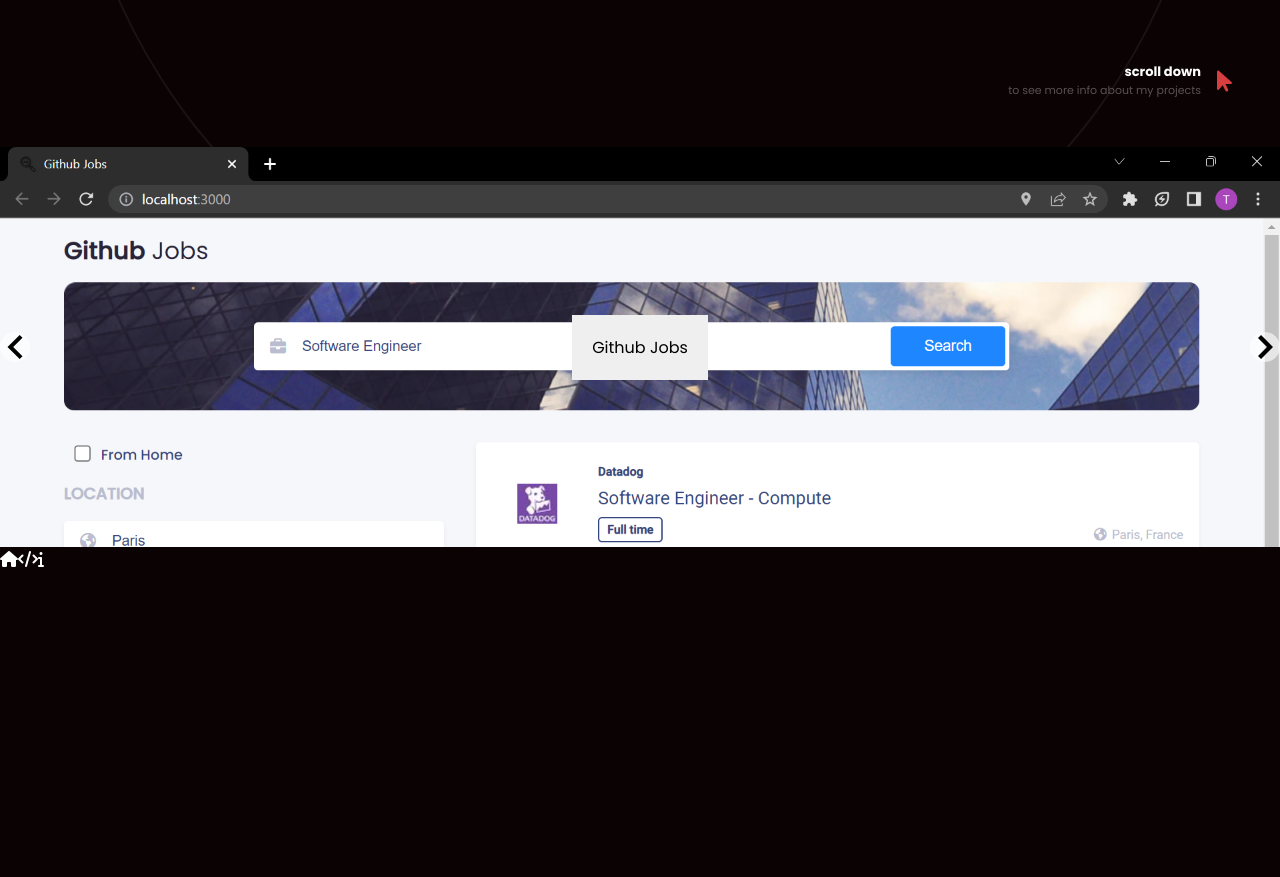
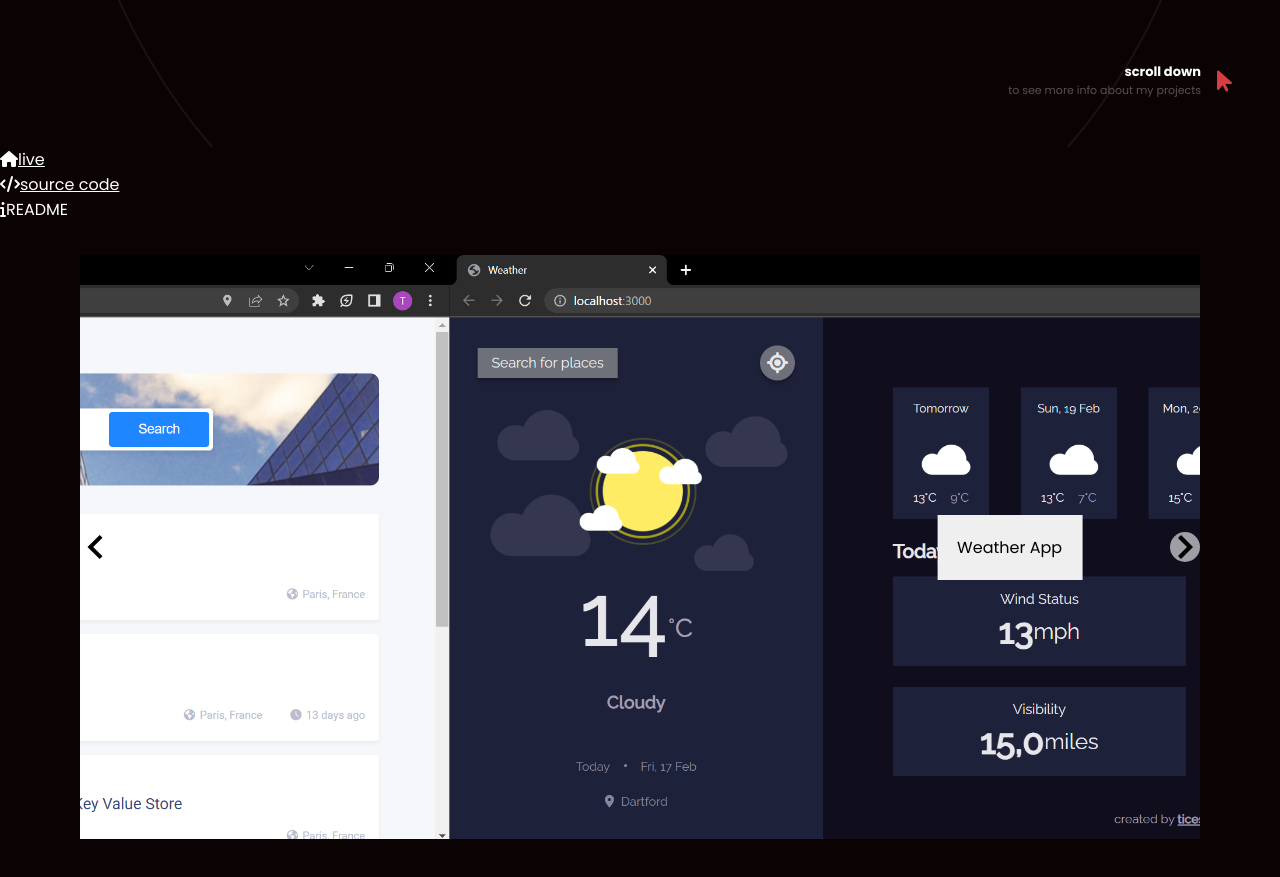
Before and after one commit to tices0/Portfolio, a React (Create React App) app: page / in a window 1280 px wide. Shown: the part 653-1530 px from the top of the page. Built offline with nearby package versions, Linux system fonts and the light colour scheme.

Commit message:
working slideshow

```diff
--- a/src/components/Slideshow.jsx
+++ b/src/components/Slideshow.jsx
@@ -1,9 +1,9 @@
 import React from "react";
 import { Slide } from "react-slideshow-image";
 import "react-slideshow-image/dist/styles.css";
-import githubJobsDestop from '../media/desktop-screenshots/github-jobs.png'
-import weatherAppDestop from '../media/desktop-screenshots/weather-app.png'
-import commentSectionDestop from '../media/desktop-screenshots/comment-section.png'
+import githubJobsDestop from "../media/desktop-screenshots/github-jobs.png";
+import weatherAppDestop from "../media/desktop-screenshots/weather-app.png";
+import commentSectionDestop from "../media/desktop-screenshots/comment-section.png";
 
 const spanStyle = {
 	padding: "20px",
@@ -15,8 +15,11 @@ const divStyle = {
 	display: "flex",
 	alignItems: "center",
 	justifyContent: "center",
-	backgroundSize: "cover",
-	height: "400px",
+	backgroundSize: "contain",
+	backgroundRepeat: "no-repeat",
+	backgroundPosition: "center",
+	height: "calc(100vh - 10rem)",
+	width: "calc(100vw - 10rem)",
 };
 const slideImages = [
 	{
@@ -33,7 +36,7 @@ const slideImages = [
 	},
 ];
 
-const Slideshow = ({setPage}) => {
+const Slideshow = ({ setPage }) => {
 	return (
 		<ul className="slide-container">
 			<Slide>
@@ -45,7 +48,7 @@ const Slideshow = ({setPage}) => {
 								...divStyle,
 								backgroundImage: `url(${slideImage.url})`,
 							}}
-                            id={`slide${index}`}
+							id={`slide${index}`}
 						>
 							<span style={spanStyle}>{slideImage.caption}</span>
 						</div>
--- a/src/pages/Projects.jsx
+++ b/src/pages/Projects.jsx
@@ -36,22 +36,30 @@ function Projects() {
 			</ul> */}
 			<Slideshow setPage={setPage} />
 			<nav className="project-info">
+				<div className="link">
 					<a
 						href={projectLinks[page].live}
 						target="_blank"
 						rel="noopener noreferrer"
 					>
 						<i className="fa-solid fa-house"></i>
+						live
 					</a>
+				</div>
+				<div className="link">
 					<a
 						href={projectLinks[page].code}
 						target="_blank"
 						rel="noopener noreferrer"
 					>
 						<i className="fa-solid fa-code"></i>
+						source code
 					</a>
-
+				</div>
+				<div className="link">
 					<i class="fa-solid fa-info"></i>
+					README
+				</div>
 			</nav>
 		</main>
 	);
--- a/src/styles/styles.css
+++ b/src/styles/styles.css
@@ -217,4 +217,13 @@ body::-webkit-scrollbar {
 }
 #projects-page * {
   color: #fff;
+}
+
+.slide-container {
+  position: absolute;
+  top: 50%;
+  left: 50%;
+  transform: translate(-50%, -50%);
+  width: calc(100vw - 10rem);
+  height: calc(100vh - 10rem);
 }/*# sourceMappingURL=styles.css.map */
--- a/src/styles/styles.scss
+++ b/src/styles/styles.scss
@@ -96,7 +96,6 @@ body {
 		font-size: 35px;
 		text-align: center;
 	}
-
 
 	// .fa-circle {
 	// 	position: absolute;
@@ -353,6 +352,11 @@ body {
 		color: #fff;
 	}
 }
+.slide-container {
+	@include absoluteCenter();
+	width: calc(100vw - 10rem);
+	height: calc(100vh - 10rem);
+}
 
 // =============
 //
```
Also changed, not shown: 1 other file (tests, documents, lock files or other folders). Lines whose indentation alone changed are shown as unchanged.
